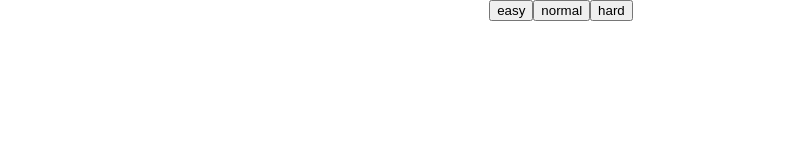
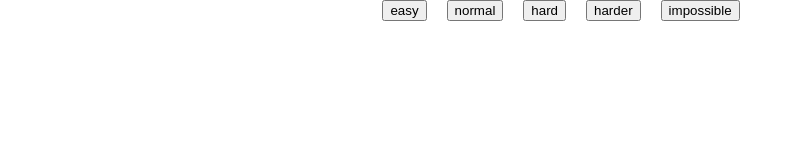
Before and after one commit to josungwong/catchthefly, a plain HTML site: page index.html in a window 1280 px wide. Shown: the full height of the page, 79-882 px from the left. Drawn offline with Linux system fonts and the light colour scheme.

Commit message:
Update index.html

```diff
--- a/index.html
+++ b/index.html
@@ -16,6 +16,7 @@
         }
         button{
             z-index: 3;
+            margin: 0 10px;
         }
         .button-box{
             display: flex;
@@ -62,6 +63,8 @@ img {
         <button onclick="DC(1)">easy</button>
         <button onclick="DC(2)">normal</button>
         <button onclick="DC(3)">hard</button>
+        <button onclick="DC(4)">harder</button>
+        <button onclick="DC(5)">impossible</button>
     </div>
 
     <div id="finish">성공</div>
@@ -93,15 +96,23 @@ let DC = (dife) =>{
     console.log(dife)
     if(dife == 1){
         stopClock()
-        time = 700
+        time = 999
         timer = setInterval(randomPosition,time)
     }else if(dife == 2){
         stopClock()
-        time = 500
+        time = 700
         timer = setInterval(randomPosition,time)
     }else if(dife == 3){
         stopClock()
-        time = 400
+        time = 500
+        timer = setInterval(randomPosition,time)
+    }else if(dife == 4){
+        stopClock()
+        time = 300
+        timer = setInterval(randomPosition,time)
+    }else if(dife == 5){
+        stopClock()
+        time = 100
         timer = setInterval(randomPosition,time)
     }
     clicked = 0
```
